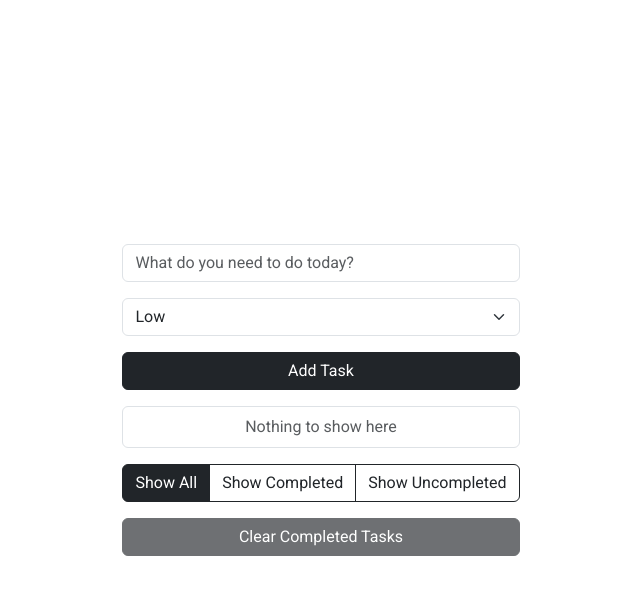
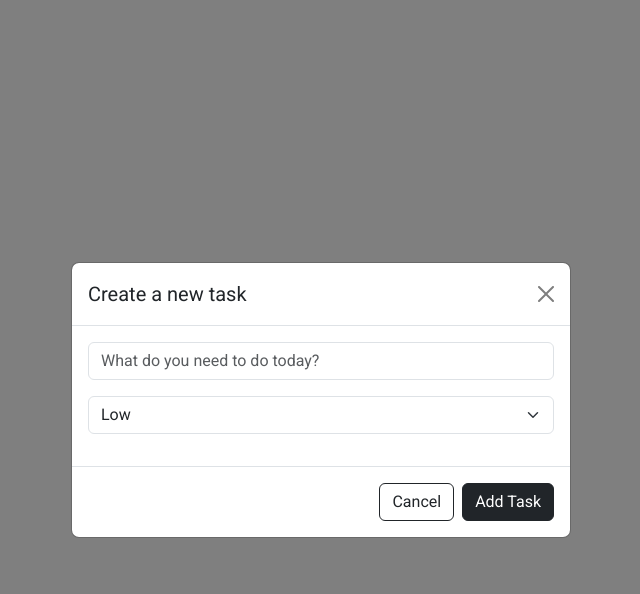
Before and after one commit to Muradil-Erkin/reboot-todolist, a React (Create React App) app: page / in a window 1280 px wide. Both pictures are taken after a click on the button "Add Task". Shown: the top 594 px of the page, without its empty margins (319-959 px from the left). Built offline with nearby package versions, Linux system fonts and the light colour scheme.

Commit message:
initial commit

```diff
--- a/public/index.html
+++ b/public/index.html
@@ -10,11 +10,6 @@
       content="Web site created using create-react-app"
     />
     <link rel="apple-touch-icon" href="%PUBLIC_URL%/logo192.png" />
-    <!--
-      manifest.json provides metadata used when your web app is installed on a
-      user's mobile device or desktop. See https://developers.google.com/web/fundamentals/web-app-manifest/
-    -->
-    <link rel="manifest" href="%PUBLIC_URL%/manifest.json" />
     <!--
       Notice the use of %PUBLIC_URL% in the tags above.
       It will be replaced with the URL of the `public` folder during the build.
--- a/src/App.jsx
+++ b/src/App.jsx
@@ -1,12 +1,16 @@
+import { AddTask } from "./components/AddTask";
 import { ClearTask } from "./components/ClearTask";
 import { Filters } from "./components/Filters";
-import { TaskInput } from "./components/TaskInput";
+import { Sort } from "./components/Sort";
 import { TaskList } from "./components/TaskList";
 
 function App() {
   return (
     <div id="main-container">
-      <TaskInput />
+      <div className="d-flex justify-content-between mb-3">
+        <Sort />
+        <AddTask />
+      </div>
       <TaskList />
       <Filters />
       <ClearTask />
--- /dev/null
+++ b/src/components/AddTask.jsx
@@ -0,0 +1,22 @@
+import { AddTaskModal } from "./AddTaskModal";
+import { ADD_TASK_MODAL_ID } from "../constants";
+
+const AddTask = () => {
+  return (
+    <>
+      <button
+        className="btn btn-dark"
+        type="button"
+        id="add-task-modal-trigger"
+        data-bs-toggle="modal"
+        data-bs-target={`#${ADD_TASK_MODAL_ID}`}
+      >
+        Add Task
+      </button>
+
+      <AddTaskModal />
+    </>
+  );
+};
+
+export { AddTask };
--- /dev/null
+++ b/src/components/AddTaskModal.jsx
@@ -0,0 +1,113 @@
+import { useContext, useState } from "react";
+import { v4 as uuidv4 } from "uuid";
+import { TasksContext } from "../context/TasksContext";
+import { ADD_TASK_MODAL_ID } from "../constants";
+
+const AddTaskModal = () => {
+  const { addTask } = useContext(TasksContext);
+
+  const [taskLabel, setTaskLabel] = useState("");
+  const [priority, setPriority] = useState("low");
+
+  const handleAddTask = () => {
+    if (taskLabel.trim() === "") {
+      return;
+    }
+
+    const newTask = {
+      taskId: `task-${uuidv4()}`,
+      label: taskLabel.trim(),
+      priority,
+      isCompleted: false,
+    };
+    addTask(newTask);
+    setTaskLabel("");
+  };
+
+  const handleChange = (e) => {
+    setTaskLabel(e.target.value);
+  };
+
+  //   const handleKeyDown = (e) => {
+  //     if (e.key === "Enter") {
+  //       handleAddTask();
+  //     }
+  //   };
+
+  const handlePriorityChange = (e) => {
+    setPriority(e.target.value);
+  };
+
+  return (
+    <div
+      className="modal fade"
+      id={ADD_TASK_MODAL_ID}
+      tabIndex="-1"
+      aria-labelledby={`${ADD_TASK_MODAL_ID}Label`}
+      aria-hidden="true"
+      data-bs-backdrop="static"
+      data-bs-keyboard="false"
+    >
+      <div className="modal-dialog modal-dialog-centered modal-md">
+        <div className="modal-content">
+          <div className="modal-header">
+            <h1 className="modal-title fs-5" id={`${ADD_TASK_MODAL_ID}Label`}>
+              Create a new task
+            </h1>
+            <button
+              type="button"
+              className="btn-close"
+              data-bs-dismiss="modal"
+              aria-label="Close"
+            ></button>
+          </div>
+          <div className="modal-body">
+            <div className="mb-3">
+              <input
+                id="newTaskText"
+                type="text"
+                className="form-control w-100"
+                placeholder="What do you need to do today?"
+                aria-label="What do you need to do today?"
+                aria-describedby="task-input"
+                value={taskLabel}
+                onChange={handleChange}
+                // onKeyDown={handleKeyDown}
+              />
+            </div>
+            <div className="mb-3">
+              <select
+                className="form-select priority"
+                value={priority}
+                onChange={handlePriorityChange}
+              >
+                <option value="high">High</option>
+                <option value="medium">Medium</option>
+                <option value="low">Low</option>
+              </select>
+            </div>
+          </div>
+          <div className="modal-footer">
+            <button
+              type="button"
+              className="btn btn-outline-dark"
+              data-bs-dismiss="modal"
+            >
+              Cancel
+            </button>
+            <button
+              type="button"
+              className="btn btn-dark"
+              data-bs-dismiss="modal"
+              onClick={handleAddTask}
+            >
+              Add Task
+            </button>
+          </div>
+        </div>
+      </div>
+    </div>
+  );
+};
+
+export { AddTaskModal, ADD_TASK_MODAL_ID };
--- /dev/null
+++ b/src/components/Sort.jsx
@@ -0,0 +1,27 @@
+import { useContext } from "react";
+import { TasksContext } from "../context/TasksContext";
+
+const Sort = () => {
+  const { sortOrder, setSortOrder } = useContext(TasksContext);
+
+  const handleSortOrderChange = (e) => {
+    setSortOrder(e.target.value);
+  };
+
+  return (
+    <div className="d-flex align-items-center gap-1">
+      <span>Sort by: </span>
+      <select
+        className="form-select sort-select"
+        value={sortOrder}
+        onChange={handleSortOrderChange}
+      >
+        <option value="default">Default</option>
+        <option value="plh">Priority: Low - High</option>
+        <option value="phl">Priority: High - Low</option>
+      </select>
+    </div>
+  );
+};
+
+export { Sort };
--- a/src/components/TaskInput.jsx
+++ /dev/null
@@ -1,83 +0,0 @@
-import { useContext, useState } from "react";
-import { v4 as uuidv4 } from "uuid";
-import { TasksContext } from "../context/TasksContext";
-
-const TaskInput = () => {
-  const { addTask } = useContext(TasksContext);
-
-  const [taskLabel, setTaskLabel] = useState("");
-  const [priority, setPriority] = useState("low");
-
-  const handleAddTask = () => {
-    if (taskLabel.trim() === "") {
-      return;
-    }
-
-    const newTask = {
-      taskId: `task-${uuidv4()}`,
-      label: taskLabel.trim(),
-      priority,
-      isCompleted: false,
-    };
-
-    addTask(newTask);
-
-    setTaskLabel("");
-  };
-
-  // change event handler
-  const handleChange = (e) => {
-    setTaskLabel(e.target.value);
-  };
-
-  // keydown event handler
-  const handleKeyDown = (e) => {
-    // only when the enter key is pressed
-    if (e.key === "Enter") {
-      handleAddTask();
-    }
-  };
-
-  const handlePriorityChange = (e) => {
-    setPriority(e.target.value);
-  };
-
-  return (
-    <div>
-      <div className="mb-3">
-        <input
-          id="newTaskText"
-          type="text"
-          className="form-control w-100"
-          placeholder="What do you need to do today?"
-          aria-label="What do you need to do today?"
-          aria-describedby="task-input"
-          value={taskLabel}
-          onChange={handleChange}
-          onKeyDown={handleKeyDown}
-        />
-      </div>
-      <div className="mb-3">
-        <select
-          className="form-select priority"
-          value={priority}
-          onChange={handlePriorityChange}
-        >
-          <option value="high">High</option>
-          <option value="medium">Medium</option>
-          <option value="low">Low</option>
-        </select>
-      </div>
-      <button
-        className="btn btn-dark w-100 mb-3"
-        type="button"
-        id="task-input"
-        onClick={handleAddTask}
-      >
-        Add Task
-      </button>
-    </div>
-  );
-};
-
-export { TaskInput };
--- a/src/components/TaskItem.jsx
+++ b/src/components/TaskItem.jsx
@@ -1,11 +1,6 @@
 import { useContext, useState } from "react";
 import { TasksContext } from "../context/TasksContext";
-
-const PriorityIconClassMapping = {
-  high: "fa-angles-up text-danger",
-  medium: "fa-angle-up text-warning",
-  low: "fa-angle-down text-success",
-};
+import { PriorityMapping } from "../constants";
 
 const TaskItem = ({ task, setTaskToBeDeleted }) => {
   const { toggleTask, updateTaskLabel } = useContext(TasksContext);
@@ -13,29 +8,6 @@ const TaskItem = ({ task, setTaskToBeDeleted }) => {
   const { label, taskId, isCompleted, priority } = task;
   const [editMode, setEditMode] = useState(false);
   const [editedLabel, setEditedLabel] = useState(label);
-
-  // You can optionally use a function to get the icon classnames based on priority
-  // instead of the object mapping
-  // const getIconClassnamesBasedOnPriority = () => {
-  //   // if (priority === "high") {
-  //   //   return "fa-angles-up text-danger";
-  //   // } else if (priority === "medium") {
-  //   //   return "fa-angle-up text-warning";
-  //   // } else {
-  //   //   return "fa-angle-down text-success";
-  //   // }
-
-  //   switch (priority) {
-  //     case "high":
-  //       return "fa-angles-up text-danger";
-  //     case "medium":
-  //       return "fa-angle-up text-warning";
-  //     case "low":
-  //       return "fa-angle-down text-success";
-  //     default:
-  //       return "";
-  //   }
-  // };
 
   const handleChange = () => {
     toggleTask(taskId);
@@ -124,7 +96,7 @@ const TaskItem = ({ task, setTaskToBeDeleted }) => {
             <>
               <div className="priority-icon">
                 <i
-                  className={`fa-solid ${PriorityIconClassMapping[priority]}`}
+                  className={`fa-solid ${PriorityMapping[priority].iconClass}`}
                 ></i>
               </div>
               <div
--- a/src/components/TaskList.jsx
+++ b/src/components/TaskList.jsx
@@ -2,9 +2,10 @@ import { useContext, useState } from "react";
 import { Modal } from "./Modal";
 import { TaskItem } from "./TaskItem";
 import { TasksContext } from "../context/TasksContext";
+import { PriorityMapping } from "../constants";
 
 const TaskList = () => {
-  const { tasks, filter, deleteTask } = useContext(TasksContext);
+  const { tasks, filter, deleteTask, sortOrder } = useContext(TasksContext);
 
   const [taskToBeDeleted, setTaskToBeDeleted] = useState();
   console.log("taskToBeDeleted is updated", taskToBeDeleted);
@@ -22,7 +23,24 @@ const TaskList = () => {
     }
   });
 
-  const taskItems = filteredTasks.map((task) => {
+  const sortedTasks = filteredTasks.sort((a, b) => {
+    switch (sortOrder) {
+      case "default":
+        return 0; // keeping the same order
+      case "plh":
+        return (
+          PriorityMapping[a.priority].value - PriorityMapping[b.priority].value
+        );
+      case "phl":
+        return (
+          PriorityMapping[b.priority].value - PriorityMapping[a.priority].value
+        );
+      default:
+        return 0;
+    }
+  });
+
+  const taskItems = sortedTasks.map((task) => {
     return (
       <TaskItem
         key={task.taskId}
--- /dev/null
+++ b/src/constants/index.js
@@ -0,0 +1,18 @@
+const PriorityMapping = {
+  high: {
+    value: 3,
+    iconClass: "fa-angles-up text-danger",
+  },
+  medium: {
+    value: 2,
+    iconClass: "fa-angle-up text-warning",
+  },
+  low: {
+    value: 1,
+    iconClass: "fa-angle-down text-success",
+  },
+};
+
+const ADD_TASK_MODAL_ID = "addTaskModal";
+
+export { PriorityMapping, ADD_TASK_MODAL_ID };
--- a/src/context/TasksContext.jsx
+++ b/src/context/TasksContext.jsx
@@ -5,6 +5,7 @@ const TasksContext = createContext();
 const TasksContextProvider = ({ children }) => {
   const [tasks, setTasks] = useState([]);
   const [filter, setFilter] = useState("all");
+  const [sortOrder, setSortOrder] = useState("default");
 
   useEffect(() => {
     const tasksFromLocalStorage = JSON.parse(
@@ -67,6 +68,8 @@ const TasksContextProvider = ({ children }) => {
       value={{
         tasks,
         filter,
+        sortOrder,
+        setSortOrder,
         setFilter,
         addTask,
         deleteTask,
--- a/src/index.css
+++ b/src/index.css
@@ -44,3 +44,7 @@ body {
 .priority-icon {
   padding-right: 5px;
 }
+
+.sort-select {
+  width: fit-content;
+}
```
